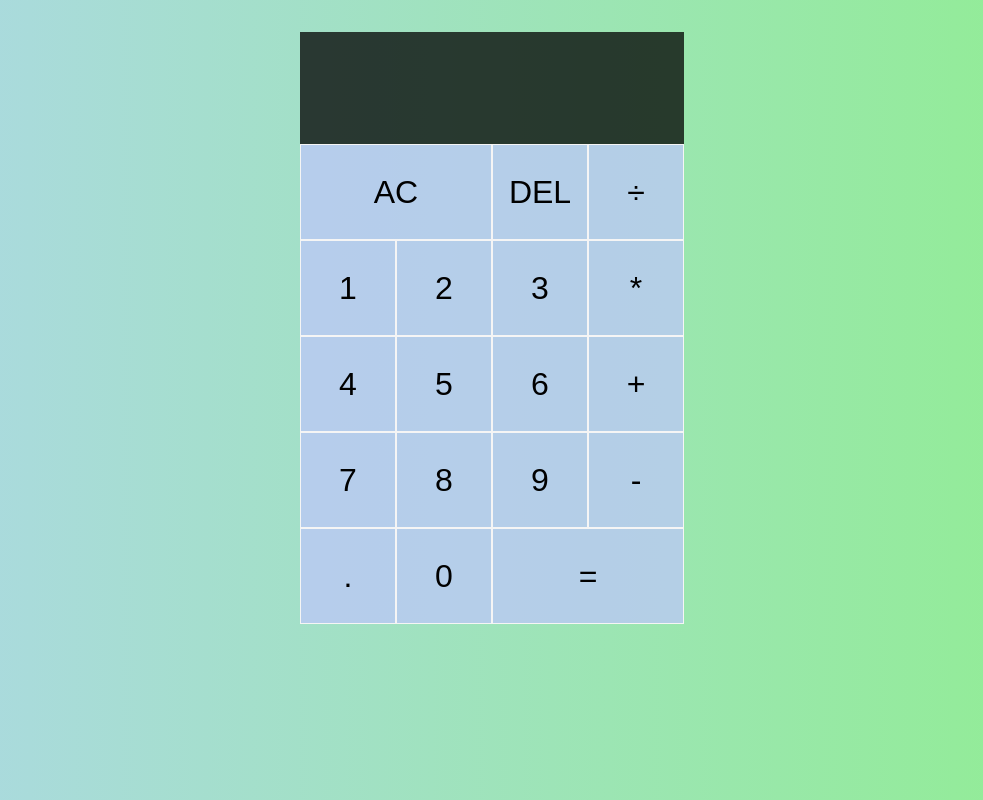
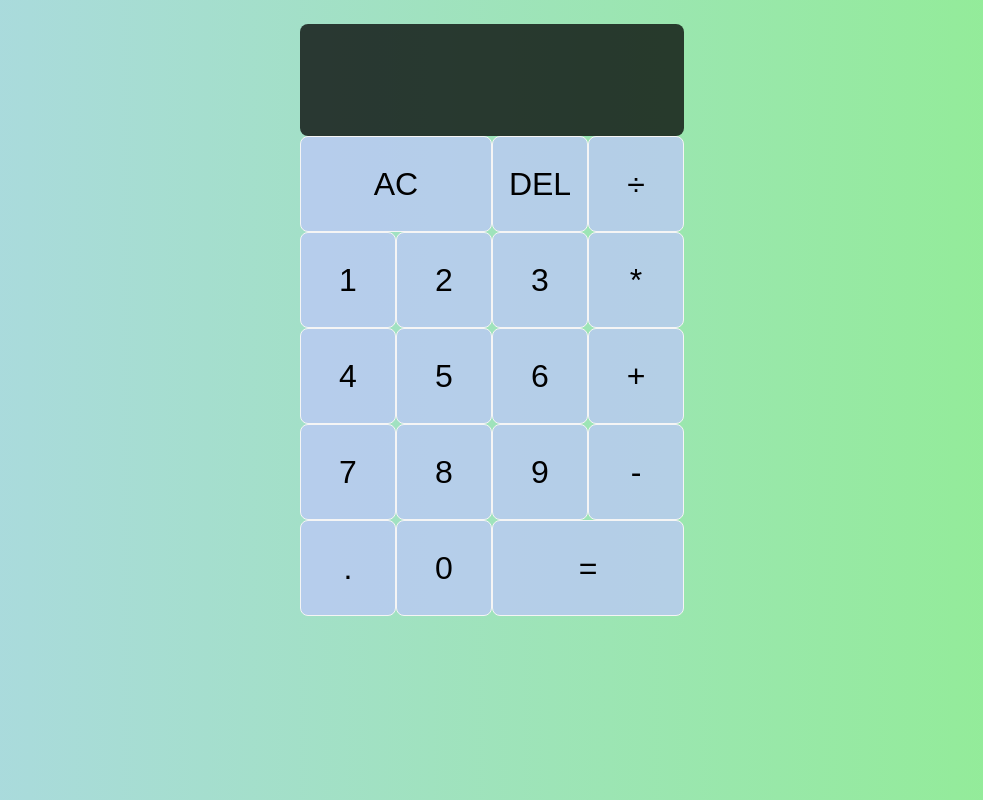
Before and after one commit to kamalsth/Calculator, a React (Create React App) app: page / in a window 1280 px wide. Shown: the whole page, without its empty margins (148-1131 px from the left). Built offline with nearby package versions, Linux system fonts and the light colour scheme.

Commit message:
adding css

```diff
--- a/src/style.css
+++ b/src/style.css
@@ -3,15 +3,16 @@
 }
 
 body{
-    margin: 0;
+    margin: 1;
     background: linear-gradient(to right,lightblue,lightgreen);
 
 }
 
 .app{
+
     justify-content: center;
     display: grid;
-    margin-top: 2rem;
+    margin-top: 1.5rem;
     grid-template-columns: repeat(4, 6rem);
     grid-template-rows: minmax(7rem, auto) repeat(5, 6rem);
 }
@@ -30,6 +31,7 @@ body{
     padding: .75rem;
     word-wrap: break-word;
     word-break: break-all;
+    border-radius: 0.5rem;
 }
 
 .output .previous-operand{
@@ -46,11 +48,12 @@ body{
     font-size: 2rem;
     border: 1px solid whitesmoke;
     outline: none;
-    background-color:rgba(188, 199, 248, 0.75)
+    background-color:rgba(188, 199, 248, 0.75);
+    border-radius: 0.5rem;
 
 }
 
 .app > button:hover,
 .app > button:focus{
-    background-color: rgba(255, 255, 255, .9);
+    background-color: rgba(255, 255, 255, 0.582);
 }
```
